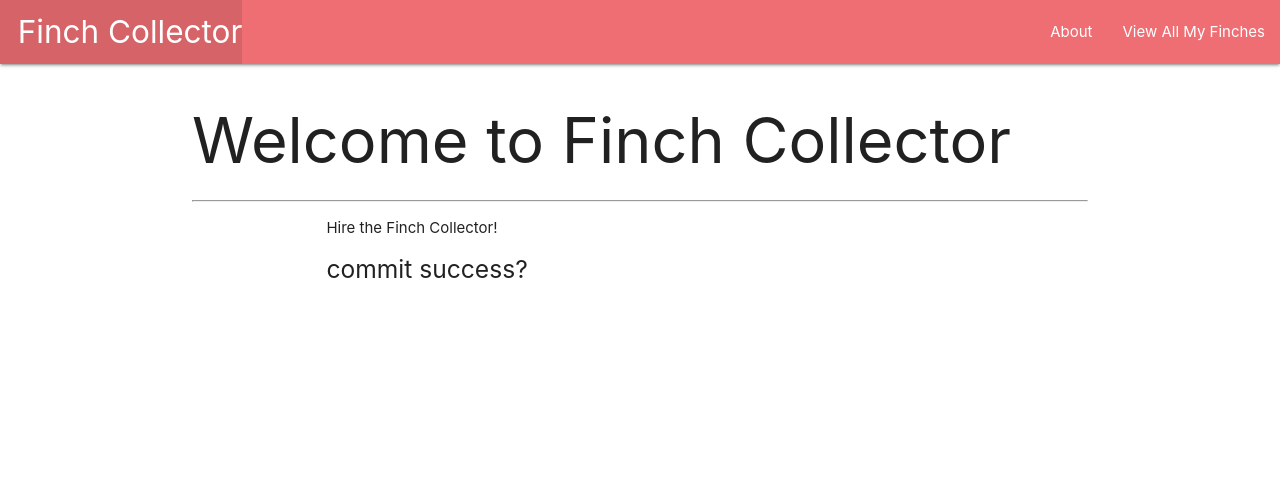
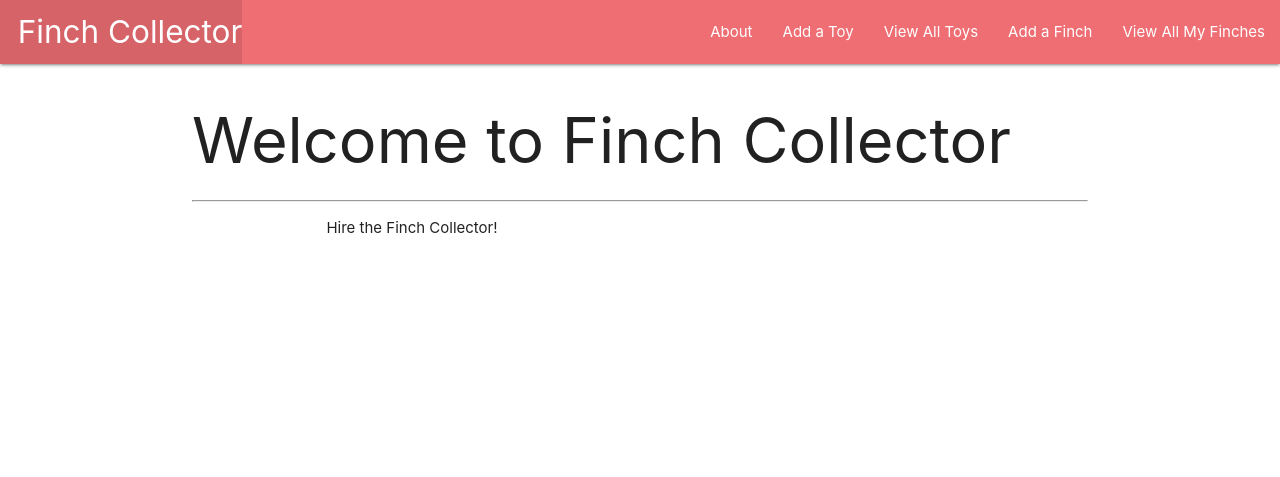
Before and after one commit to rosejjz/FinchCollector, a Django app: page / in a window 1280 px wide. Shown: the top 477 px of the page. Run offline with Django 4.2, Linux system fonts and the light colour scheme.

Commit message:
added photo feature

```diff
--- a/main_app/templates/base.html
+++ b/main_app/templates/base.html
@@ -9,6 +9,8 @@
   <title>Finch Collector</title>
   <link rel="stylesheet" href="https://cdnjs.cloudflare.com/ajax/libs/materialize/1.0.0/css/materialize.min.css">
   <link rel="stylesheet" href="{% static 'css/style.css' %}">
+  <script src="https://cdnjs.cloudflare.com/ajax/libs/materialize/1.0.0/js/materialize.min.js"></script>
+
 </head>
 <body>
   <header class="navbar-fixed">
@@ -18,8 +20,11 @@
           <li><a href="/" class="left brand-logo">&nbsp;&nbsp;Finch Collector</a></li>
         </ul>
         <ul class="right">
-          <li><a href="/about">About</a></li>
-          <li><a href="/finches">View All My Finches</a></li>
+          <li><a href="{%url 'about'%}">About</a></li>
+          <li><a href="{%url 'toy_create'%}">Add a Toy</a></li>
+          <li><a href="{%url 'toys_index'%}">View All Toys</a></li>
+          <li><a href="{%url 'finch_create'%}">Add a Finch</a></li>
+          <li><a href="{%url 'index'%}">View All My Finches</a></li>
         </ul>
       </div>
     </nav>
--- a/main_app/templates/home.html
+++ b/main_app/templates/home.html
@@ -5,6 +5,5 @@
 <hr>
     <div class="container">
         <p>Hire the Finch Collector!</p >
-        <h5>commit success?</h5>
     </div>
 {% endblock %}
--- a/main_app/urls.py
+++ b/main_app/urls.py
@@ -5,5 +5,17 @@ urlpatterns = (
     path('', views.home, name='home'),
     path('about/', views.about, name='about'),
     path('finches/', views.finches_index, name='index'),
-    path('detail/<int:finch_id>/', views.detail, name='detail'),
+    path('finches/<int:finch_id>/', views.detail, name='detail'),
+    path('finches/create/', views.FinchCreate.as_view(), name='finch_create'),
+    path('finches/<int:pk>/update/', views.FinchUpdate.as_view(), name='finch_update'),
+    path('finches/<int:pk>/delete/', views.FinchDelete.as_view(), name='finch_delete'),
+    path('finches/<int:finch_id>/add_feeding/', views.add_feeding, name='add_feeding'),
+      path('cats/<int:finch_id>/add_photo/', views.add_photo, name='add_photo'),
+    path('finches/<int:finch_id>/assoc_toy/<int:toy_id>/', views.assoc_toy, name='assoc_toy'),
+    path('finches/<int:finch_id>/unassoc_toy/<int:toy_id>/', views.unassoc_toy, name='unassoc_toy'),
+    path('toys/create/', views.ToyCreate.as_view(), name='toy_create'),
+    path('toys/', views.ToyList.as_view(), name='toys_index'),
+    path('toys/<int:pk>/', views.ToyDetail.as_view(), name='toys_detail'),
+    path('toys/<int:pk>/delete/', views.ToyDelete.as_view(), name='toys_delete'),
+    path('toys/<int:pk>/update/', views.ToyUpdate.as_view(), name='toys_update'),
 )
--- a/main_app/views.py
+++ b/main_app/views.py
@@ -1,20 +1,107 @@
-from django.shortcuts import render
-from .models import Finch
+from django.shortcuts import render, redirect
+from .models import Finch, Toy, Photo
+from django.views.generic.edit import CreateView, UpdateView, DeleteView
+from django.views.generic import ListView, DetailView
+from .form import FeedingForm
+import uuid
+import boto3
+import os
+
 
 # Create your views here.
+
 
 def home(request):
     return render(request, 'home.html')
 
+
 def about(request):
     return render(request, 'about.html')
+
 
 def finches_index(request):
     finches = Finch.objects.all()
     return render(request, 'finches/index.html', {
-        'finches': finches
+        'finches': finches,
     })
+
 
 def detail(request, finch_id):
     finch = Finch.objects.get(id=finch_id)
-    return render(request, 'finches/detail.html', {'finch': finch})
+    id_list = finch.toys.all().values_list('id')
+    toys_cat_doesnt_have = Toy.objects.exclude(id__in=id_list)
+    feeding_form = FeedingForm()
+    return render(request, 'finches/detail.html', {
+        'finch': finch,
+        'feeding_form': feeding_form,
+        'toys':toys_cat_doesnt_have
+    })
+
+
+class FinchCreate(CreateView):
+    model = Finch
+    fields = ['name', 'species', 'description', 'age']
+
+
+class FinchUpdate(UpdateView):
+    model = Finch
+    fields = ['species', 'description', 'age']
+
+
+class FinchDelete(DeleteView):
+    model = Finch
+    success_url = '/finches'
+
+
+def add_feeding(request, finch_id):
+    form = FeedingForm(request.POST)
+    if form.is_valid():
+        new_feeding = form.save(commit=False)
+        new_feeding.finch_id = finch_id
+        new_feeding.save()
+    return redirect('detail', finch_id=finch_id)
+
+class ToyCreate(CreateView):
+    model = Toy
+    fields = '__all__'
+
+class ToyList(ListView):
+    model = Toy
+
+class ToyDetail(DetailView):
+    model = Toy
+
+class ToyDelete(DeleteView):
+    model = Toy
+    success_url = '/toys'
+
+class ToyUpdate(UpdateView):
+    model = Toy
+    fields = ['name', 'color']
+
+def assoc_toy(request, finch_id, toy_id):
+  Finch.objects.get(id=finch_id).toys.add(toy_id)
+  return redirect('detail', finch_id=finch_id)
+
+def unassoc_toy(request, finch_id, toy_id):
+  Finch.objects.get(id=finch_id).toys.remove(toy_id)
+  return redirect('detail', finch_id=finch_id)
+
+def add_photo(request, finch_id):
+  #photo-file maps to the "name" str on the <input>
+  photo_file = request.FILES.get('photo-file', None)
+  if photo_file:
+    s3 = boto3.client('s3')
+    # Need a unique "key" (filename) it needs to keep the same file
+    # extension of the file that was uploaded
+    key = uuid.uuid4().hex[:6] + photo_file.name[photo_file.name.rfind('.'):]
+    try:
+      bucket = os.environ['S3_BUCKET']
+      s3.upload_fileobj(photo_file, bucket, key)
+      url = f"{os.environ['S3_BASE_URL']}{bucket}/{key}"
+      Photo.objects.create(url=url, cat_id=finch_id)
+    except Exception as e:
+      print('An error occurred uploading file to S3')
+      print(e)
+
+  return redirect('detail', finch_id=finch_id)
```
Also changed, not shown: main_app/models.py (+53 -0 lines), main_app/templates/finches/detail.html (+115 -0 lines).
